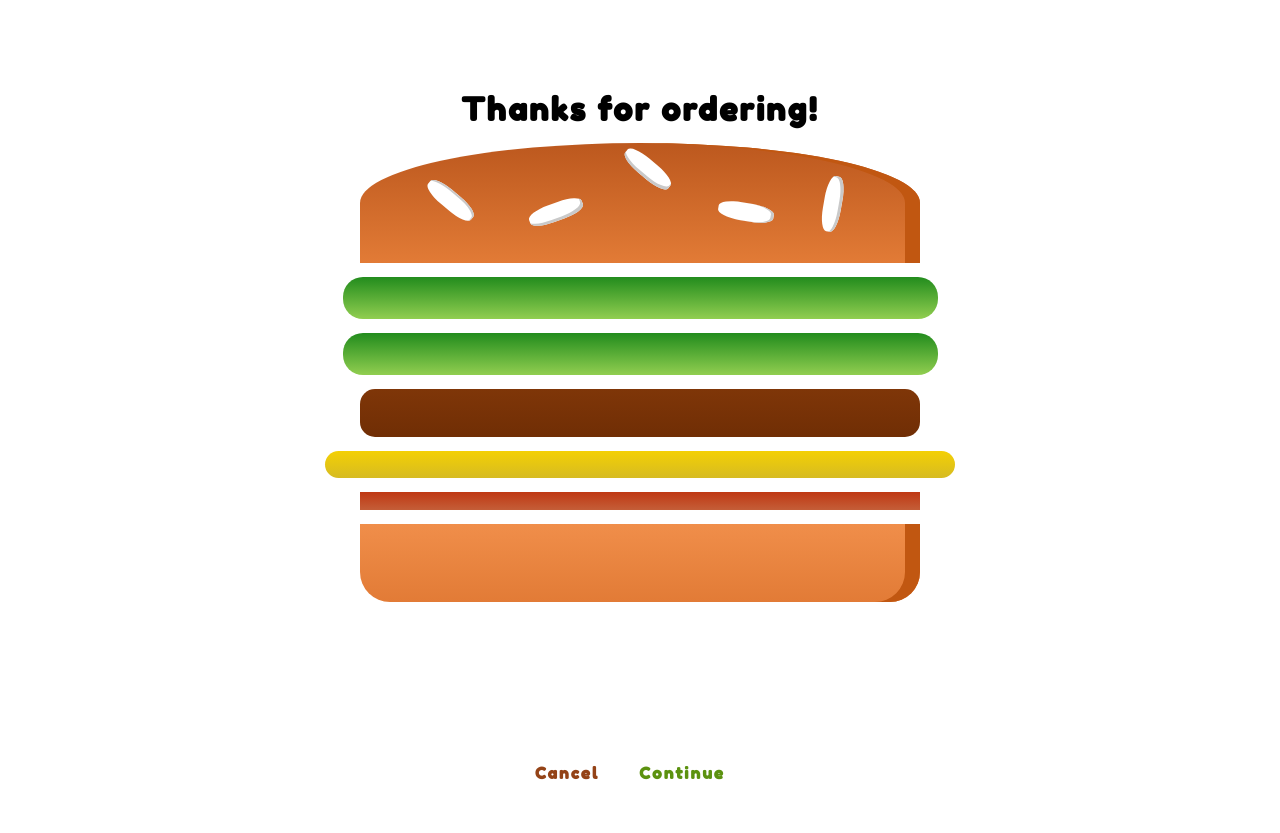
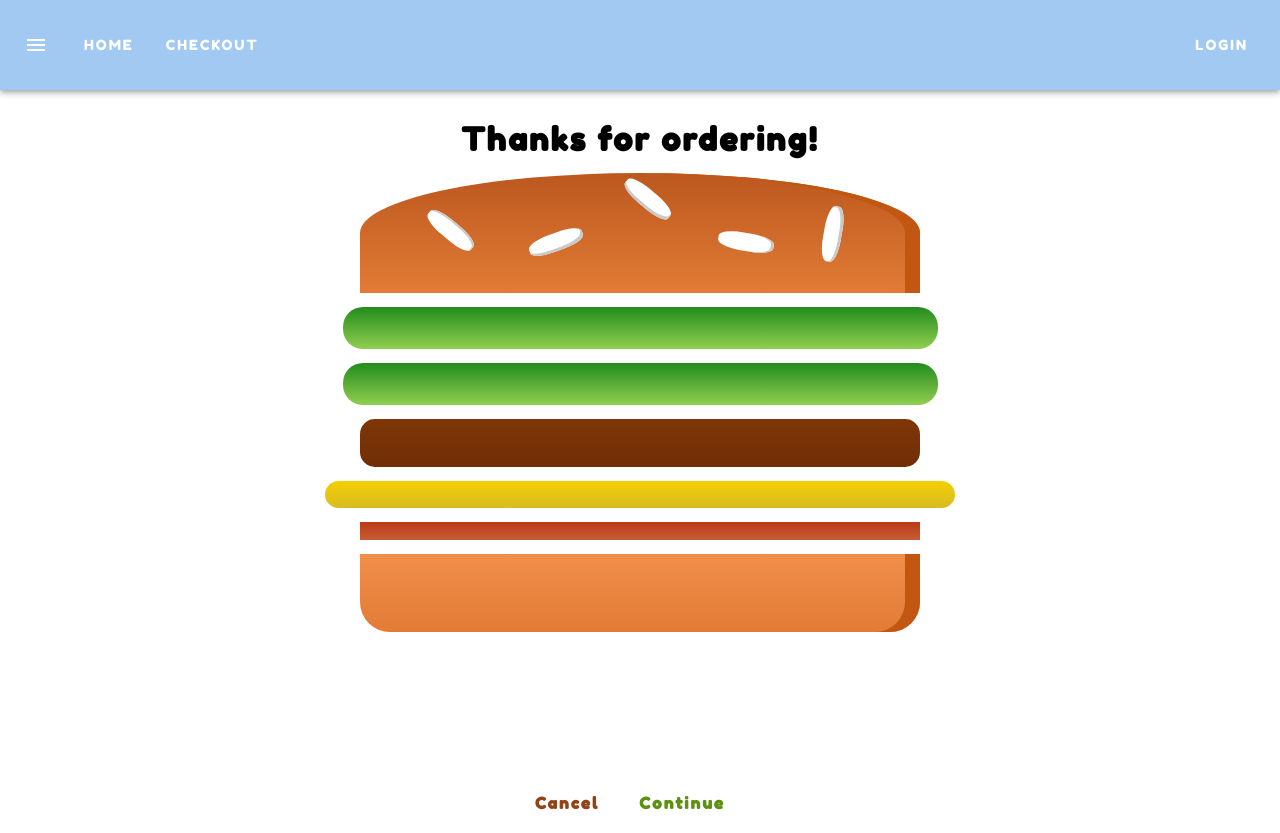
Before and after one commit to AlexDeMichieli/React_Burger, a React app: page /checkout in a window 1280 px wide. Before the commit the page ends 803 px from the top, so only its background shows below. Built offline with nearby package versions, Linux system fonts and the light colour scheme.

Commit message:
added navigation

```diff
--- a/package.json
+++ b/package.json
@@ -3,7 +3,8 @@
   "version": "0.1.0",
   "private": true,
   "dependencies": {
-    "@material-ui/core": "^4.9.8",
+    "@material-ui/core": "^4.9.9",
+    "@material-ui/icons": "^4.9.1",
     "autoprefixer": "7.1.2",
     "axios": "^0.19.2",
     "babel-core": "6.25.0",
--- a/src/App.js
+++ b/src/App.js
@@ -1,21 +1,61 @@
-import React, { Component } from 'react';
-
-import Layout from './components/Layout/Layout';
+import React from 'react';
 import BurgerBuilder from './containers/BurgerBuilder/BurgerBuilder';
 import Checkout from './containers/Checkout/Checkout'
-import {Route, Switch} from 'react-router-dom'
+import { BrowserRouter as Router, Switch, Route, Link } from 'react-router-dom';
 
-class App extends Component {
-  render () {
+import { makeStyles } from '@material-ui/core/styles';
+import AppBar from '@material-ui/core/AppBar';
+import Toolbar from '@material-ui/core/Toolbar';
+import Typography from '@material-ui/core/Typography';
+import Button from '@material-ui/core/Button';
+import IconButton from '@material-ui/core/IconButton';
+import MenuIcon from '@material-ui/icons/Menu';
+
+
+const useStyles = makeStyles((theme) => ({
+  root: {
+    flexGrow: 1,
+  },
+  menuButton: {
+    marginRight: theme.spacing(2),
+  },
+  title: {
+    flexGrow: 1,
+  },
+  tabs: {
+    flexGrow: 1,
+    backgroundColor: theme.palette.background.paper,
+  },
+}));
+
+
+const App  = () => {
+
+  const classes = useStyles();
+
     return (
-      <div>
-        <Switch>
-            <Route path ='/' exact component={BurgerBuilder}/>
-            <Route path ='/checkout' component={Checkout}/>
-        </Switch>
-      </div>
+
+      <Router>
+        <div className={classes.root}>
+        <AppBar position="static">
+          <Toolbar style = {{backgroundColor: "#A1C9F1", height: '90px'}}>
+            <IconButton edge="start" className={classes.menuButton} color="inherit" aria-label="menu">
+                <MenuIcon />
+            </IconButton>
+            <div className={classes.title}>
+              <Button className ={classes.menuButton} color="inherit" label="Home" exact to="/" component={Link}>Home</Button>
+              <Button color="inherit" label="Checkout" exact to="/checkout" component={Link}>Checkout</Button>
+            </div>
+              <Button color="inherit">Login</Button>
+          </Toolbar>
+        </AppBar>
+            <Switch>
+                  <Route path ='/' exact component={BurgerBuilder}/>
+                  <Route path ='/checkout' component={Checkout}/>
+            </Switch>
+        </div>
+      </Router>
     );
   }
-}
 
 export default App;
--- a/src/components/Burger/BuildControls/BuildControls.css
+++ b/src/components/Burger/BuildControls/BuildControls.css
@@ -8,8 +8,10 @@
     box-shadow: 13px 15px 7px -5px rgba(0,0,0,0.08);;
     margin: auto;
     padding: 10px 0px;
-    position: fixed;
-    top: 0;
+    /* position: fixed;
+    bottom: 0;
+    padding-top: 20px; */
+    margin-top: 20px;
 }
 
 
--- a/src/components/Order/CheckoutSummary/CheckoutSummary.css
+++ b/src/components/Order/CheckoutSummary/CheckoutSummary.css
@@ -3,5 +3,5 @@
     text-align: center;
 }
 .CheckoutSummary{
-    padding-top: 90px;
+    padding-top: 30px;
 }
--- a/src/components/Order/CheckoutSummary/CheckoutSummary.js
+++ b/src/components/Order/CheckoutSummary/CheckoutSummary.js
@@ -13,9 +13,11 @@
             </div>
             <div className ={classes.Text}>
                 <Button  btnType = 'Danger'
-                clicked>Cancel</Button>
+                    clicked ={props.checkoutCancelled}>Cancel
+                    </Button>
                 <Button  btnType = 'Success'
-                clicked>Continue</Button>
+                    clicked={props.checkoutContinued}>Continue
+                    </Button>
             </div>
 
         </div>
--- a/src/containers/BurgerBuilder/BurgerBuilder.js
+++ b/src/containers/BurgerBuilder/BurgerBuilder.js
@@ -161,7 +161,7 @@
         return (
             // <Aux>
 
-           <div style ={{overflow:'visible', paddingTop: '250px'}}>
+           <div style ={{paddingTop: '50px', display: 'flex', minHeight: '100vh', flexDirection: 'column'}}>
                 <Modal show={this.state.purchasing} modalClosed ={this.purchaseCancelHandler}>
                 {!this.state.loading ? <OrderSummary
                     ingredients = {this.state.ingredients}
@@ -170,7 +170,10 @@
                     purchaseContinued = {this.purchaseContinueHandler}
                 /> : <Spinner></Spinner>}
                 </Modal>
-                    <Burger ingredients={this.state.ingredients} />
+                    <div style={{flex: "1", overflow: 'scroll'}}>
+                        <Burger ingredients={this.state.ingredients}/>
+                    </div>
+                    <div>
                         <BuildControls
                             ingredientAdded= {this.addIngredientHandler}
                             ingredientRemoved ={this.removeIngredientHandler}
@@ -180,6 +183,7 @@
                             ordered = {this.purchaseHandler}
                         />
                     </div>
+            </div>
         // </Aux>
         );
     }
--- a/src/containers/Checkout/Checkout.js
+++ b/src/containers/Checkout/Checkout.js
@@ -15,12 +15,22 @@
          }
 
     }
+    checkoutCancelledHandler = () =>{
+        this.props.history.goBack();
+    }
 
+    checkoutContinuedHandler =()=>{
+        this.props.history.replace('/checkout/contact-data')
+    }
     render() {
 
         return (
                 <div>
-                    <CheckoutSummary ingredients = {this.state.ingredients}/>
+                    <CheckoutSummary
+                    ingredients = {this.state.ingredients}
+                    checkoutCancelled={this.checkoutCancelledHandler}
+                    checkoutContinued={this.checkoutContinuedHandler}
+                    />
                 </div>
          );
     }
```
Also changed, not shown: 1 other file (tests, documents, lock files or other folders). Lines whose indentation alone changed are shown as unchanged.
